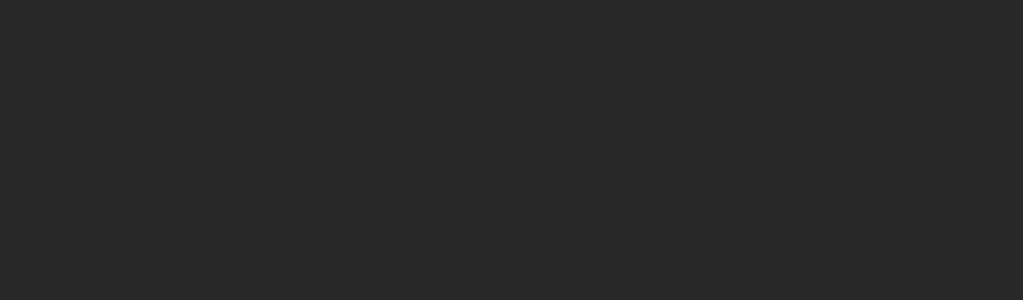
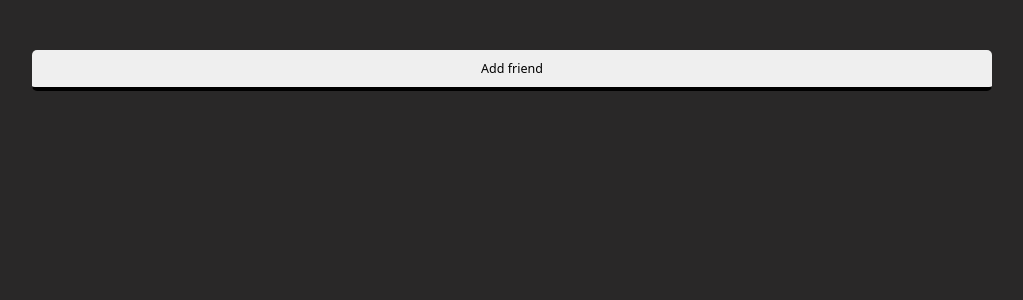
Before and after one commit to NiranjanaV/ShowBase, a React (Create React App) app: page /UserProfile/profile in a window 1280 px wide. Before the commit this address had no page. Shown: the top 300 px of the page, without its empty margins (128-1151 px from the left). Built offline with nearby package versions, Linux system fonts and the light colour scheme.

Commit message:
Add Friends Functionality in Profile Page Part 1

```diff
--- a/src/App.js
+++ b/src/App.js
@@ -9,6 +9,7 @@
 import { Watched } from './components/Watched';
 import {Route,Routes} from 'react-router-dom';
 import MovieDetail from './components/MovieDetail';
+import ProfilePage from './components/ProfilePage';
 import TopMovieGenre from './components/TopMovieGenre';
 import {GlobalProvider} from './context/GlobalState';
 import UserWatchedList from './components/user-watch-list';
@@ -32,6 +33,7 @@
       <Route path="/UserProfile/add" element={<Add/>} />
       <Route path="/UserProfile/watched" element={<Watched/>} />
       <Route path="/UserProfile/watchlist" element={<Watchlist/>} />
+      <Route path="/UserProfile/profile" element={<ProfilePage/>} />
       <Route path="/login" element={<Login/>} />
       <Route path="/signup" element={<SignUp/>} />
       <Route path="/watchedlist" element={<UserWatchedList/>} />
--- /dev/null
+++ b/src/components/ProfilePage.js
@@ -0,0 +1,20 @@
+import React from 'react';
+import  './login.css';
+import axios from "axios"
+import "./watch.css";
+import {ip} from './global.js'
+import Friends from './friends';
+
+function Profilepage(friend){
+
+
+    return(
+  <div>
+      <Friends friend={"Swaathi"} />
+
+  </div>
+
+
+    )
+}
+export default Profilepage;
--- a/src/components/UserProfile.js
+++ b/src/components/UserProfile.js
@@ -25,6 +25,7 @@
             <li><Link to='/UserProfile/watched'>watched</Link></li>
             <li><Link to='/UserProfile/watchlist'>watchlist</Link></li>
             <li><Link to='/UserProfile/add'>Add</Link></li>
+            <li><Link to='/UserProfile/profile'>ProfilePage</Link></li>
           </ul>
         </div>
       </div>
--- /dev/null
+++ b/src/components/friends.js
@@ -0,0 +1,55 @@
+import React from 'react';
+import  './login.css';
+import axios from "axios"
+import "./watch.css";
+import {ip} from './global.js'
+
+function Friends({friend}){
+
+     // states for login
+     //const [watched,setWatched] = useState('');
+     const id = friend;
+     console.log(id);
+// value={user} is added to make it a controlled input - we need to clear the fields once login has been performed
+
+     const fr = async(e) => {
+    const detailURL ="http://"+ip+":8080/putFriends/"
+    //setWatched(1);
+      try{
+        e.preventDefault();
+
+        const response = await axios.get(detailURL,
+          JSON.stringify({username:"Srikant",
+          friendname:"Swaathi"
+      })
+
+        );
+        console.log(JSON.stringify(response));
+
+
+      }
+
+      catch{
+        console.log("error");
+      }
+     }
+
+
+    return(
+        <div>
+
+<form onSubmit={fr}>
+
+  <div class="input-container">
+    <input type="submit" value="Add friend" />
+  </div>
+
+</form>
+
+
+
+    </div>
+
+    )
+}
+export default Friends;
--- a/src/components/global.js
+++ b/src/components/global.js
@@ -1,4 +1,4 @@
-const ip='192.168.0.206'
-// const ip='70.171.43.6'
+//const ip='192.168.0.206'
+const ip='70.171.43.6'
 
 export {ip}
```
